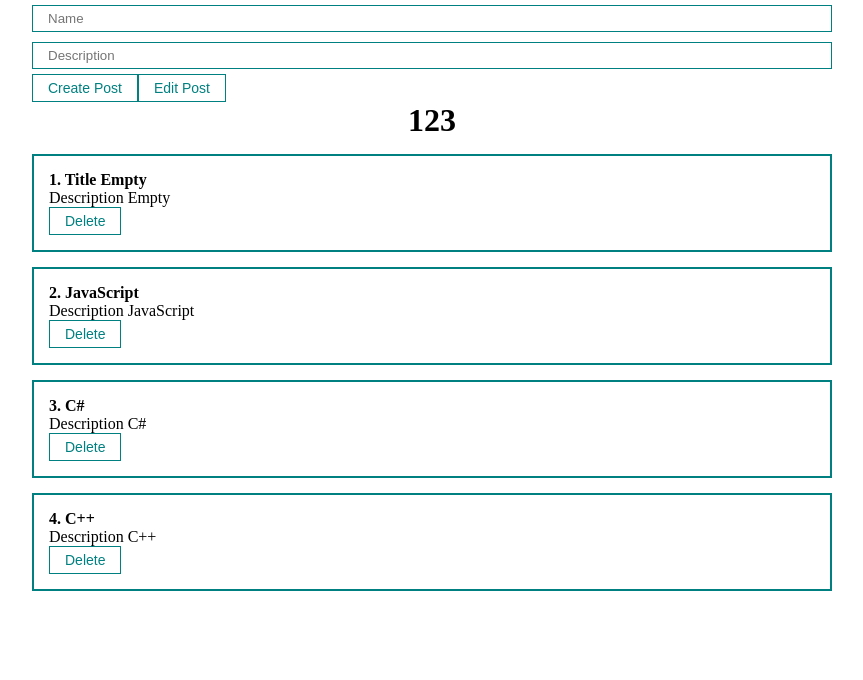
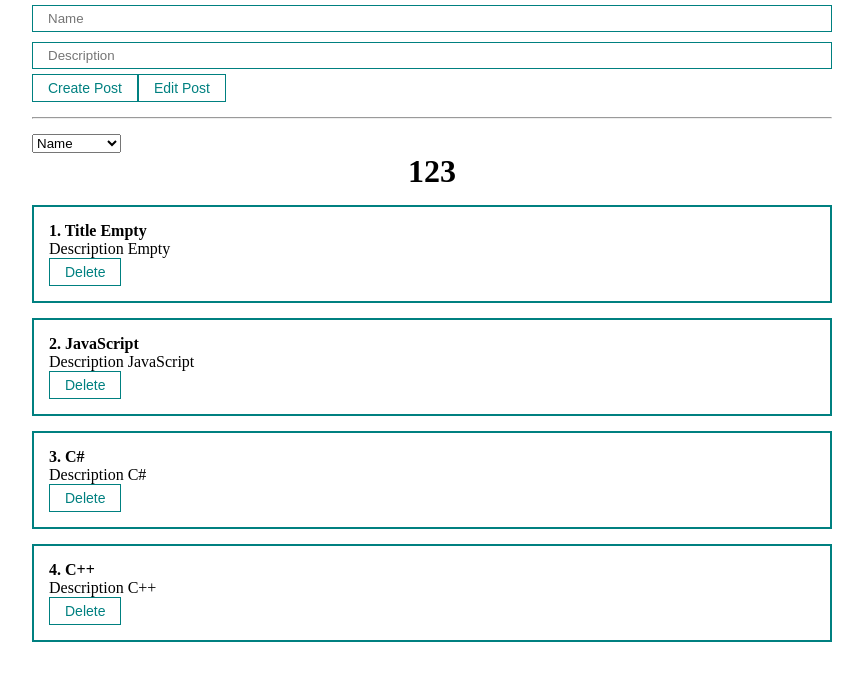
Before and after one commit to GTeasera/React-app, a React (Create React App) app: page / in a window 1280 px wide. Shown: the top 680 px of the page, without its empty margins (208-1071 px from the left). Built offline with nearby package versions, Linux system fonts and the light colour scheme.

Commit message:
20/04/2022
MySelect.jsx

```diff
--- a/src/App.js
+++ b/src/App.js
@@ -7,6 +7,7 @@
 import MyButton from "./components/UI/button/MyButton";
 import MyInput from "./components/UI/input/MyInput";
 import PostForm from "./components/PostForm";
+import MySelect from "./components/UI/select/MySelect";
 
 function App() {
     const [posts, setPosts] = useState( [
@@ -15,7 +16,7 @@
         {id: 2, title: 'C#', body: 'Description C#'},
         {id: 3, title: 'C++', body: 'Description C++'}
     ])
-
+    const [selectedSort, setSelectedSort] = useState( '')
     const createPost = (newPost) =>{
         setPosts( [...posts,newPost])
     }
@@ -28,6 +29,16 @@
     return (
     <div className="App">
         <PostForm create={createPost}/>
+        <hr style={{margin:'15px 0'}}/>
+        <div>
+            <MySelect
+              defaultValue="Sort by"
+              option={[
+                  {value:'title', name:'Name'},
+                  {value:'body', name:'Description'},
+                  ]}
+            />
+        </div>
         {posts.length !== 0
             ? <PostList remove={removePost} posts={posts} title={'123'}/>
             : <h1 style={{textAlign:"center"}}>
--- /dev/null
+++ b/src/components/UI/select/MySelect.jsx
@@ -0,0 +1,19 @@
+import React from 'react';
+
+const MySelect = ({option, defaultValue, value, onChange}) => {
+    return (
+        <select
+            value={value}
+            onChange={event => onChange(event.target.value)}
+        >
+            <option disabled={true} value="">{defaultValue}</option>
+            {option.map(option =>
+                <option key={option.value} value={option.value}>
+                    {option.name}
+                </option>
+            )}
+        </select>
+    );
+};
+
+export default MySelect;
```
